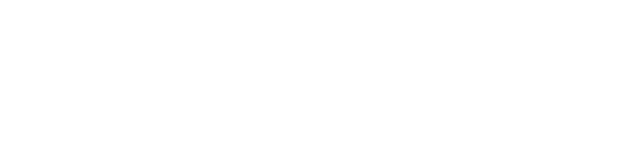
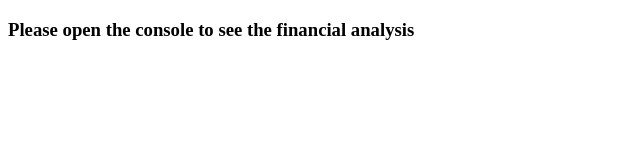
Before and after one commit to zaitken1/Console-Finances, a plain HTML site: page index.html in a window 1280 px wide. Shown: the whole page, without its empty margins (0-640 px from the left). Drawn offline with Linux system fonts and the light colour scheme.

Commit message:
adds instructions to HTML

```diff
--- a/index.html
+++ b/index.html
@@ -7,6 +7,7 @@
   <title>Console Finances</title>
 </head>
 <body>
+  <h3>Please open the console to see the financial analysis</h3>
   <script src="index.js"></script>
   <script src="script.js"></script>
 </body>
```
